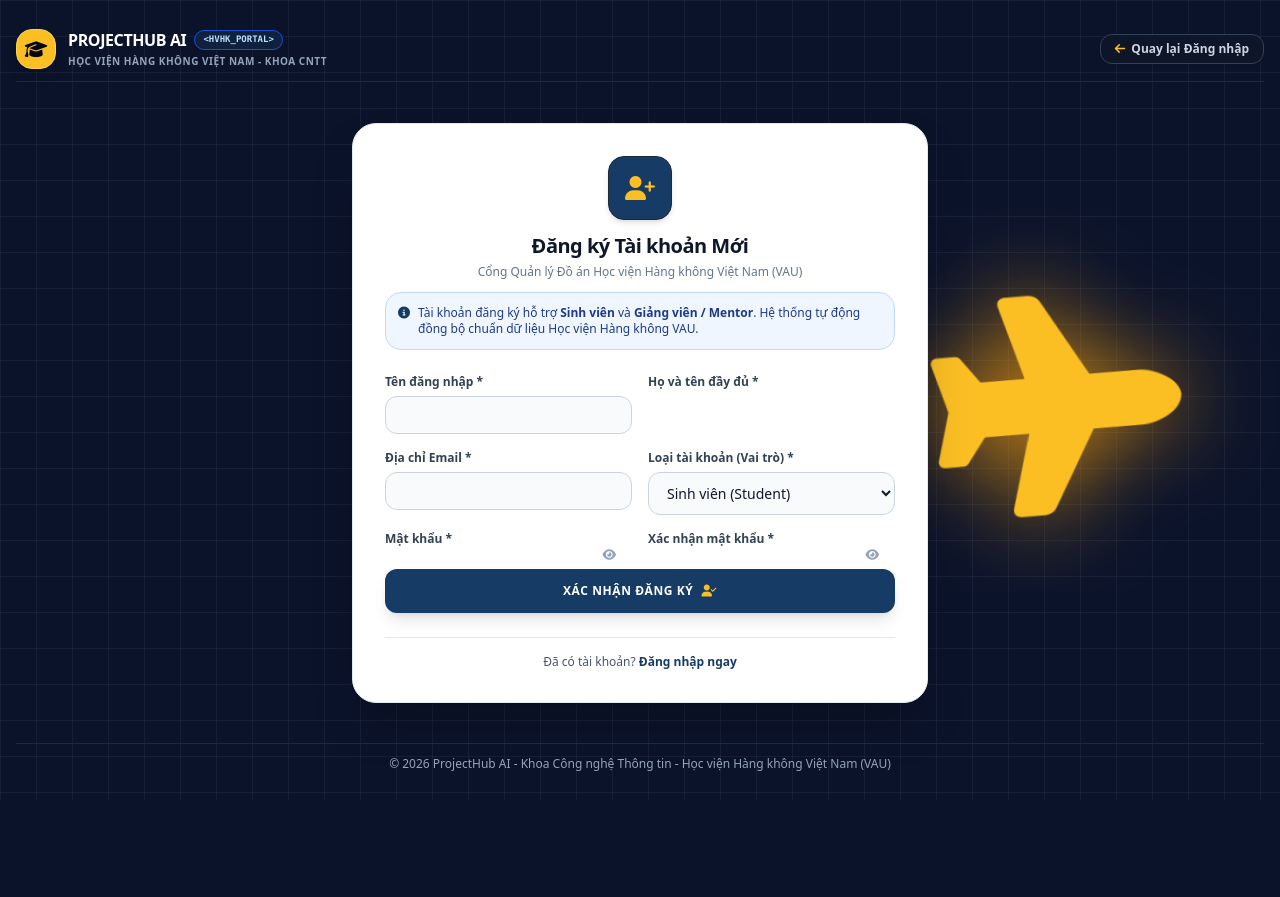
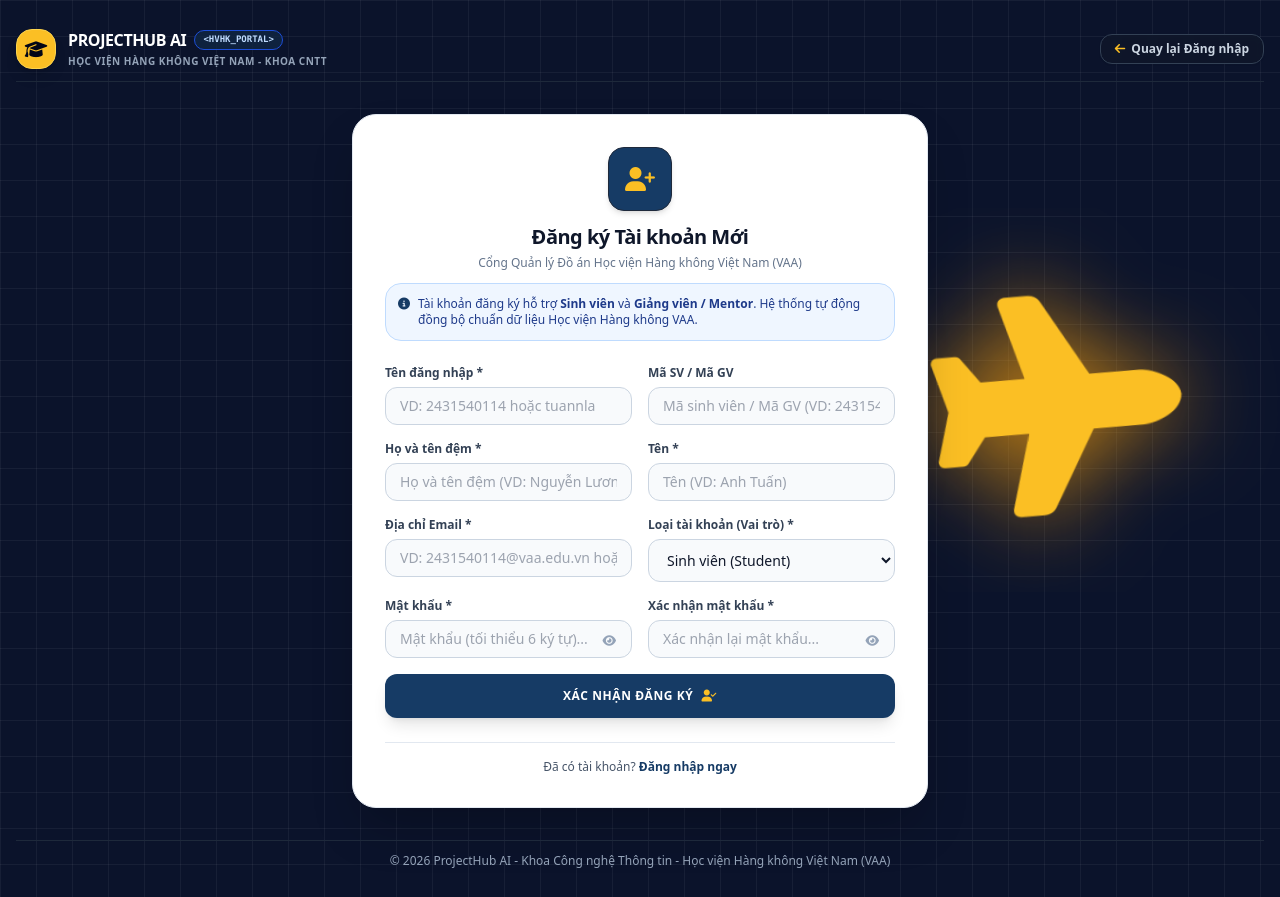
Before and after one commit to dachichi111104-ui/mentor, a Django app: page /register/ in a window 1280 px wide. Before the commit the page ends 793 px from the top, so only its background shows below. Run offline with Django 5.2, Linux system fonts and the light colour scheme; parts of the project's set-up code (start-up, migrations or seed data) failed here and were passed over; some libraries are stand-ins or nearby versions.

Commit message:
fix(register): fix form fields and update VAU->VAA branding on register page

```diff
--- a/accounts/forms.py
+++ b/accounts/forms.py
@@ -2,6 +2,8 @@ from django import forms
 from django.contrib.auth.forms import AuthenticationForm
 from django.contrib.auth.password_validation import validate_password
 from accounts.models import User, UserRole, UserStatus
+
+from accounts.utils import generate_mentor_email, generate_student_email
 
 class CustomLoginForm(AuthenticationForm):
     username = forms.CharField(
@@ -46,13 +48,13 @@ class CustomRegisterForm(forms.ModelForm):
         model = User
         fields = ['username', 'email', 'first_name', 'last_name', 'role', 'student_id', 'department', 'phone']
         widgets = {
-            'username': forms.TextInput(attrs={'class': 'w-full px-3 py-2 rounded-lg border border-slate-300 text-xs'}),
-            'email': forms.EmailInput(attrs={'class': 'w-full px-3 py-2 rounded-lg border border-slate-300 text-xs'}),
-            'first_name': forms.TextInput(attrs={'class': 'w-full px-3 py-2 rounded-lg border border-slate-300 text-xs'}),
-            'last_name': forms.TextInput(attrs={'class': 'w-full px-3 py-2 rounded-lg border border-slate-300 text-xs'}),
-            'student_id': forms.TextInput(attrs={'class': 'w-full px-3 py-2 rounded-lg border border-slate-300 text-xs', 'placeholder': 'Mã sinh viên / Mã GV...'}),
-            'department': forms.TextInput(attrs={'class': 'w-full px-3 py-2 rounded-lg border border-slate-300 text-xs'}),
-            'phone': forms.TextInput(attrs={'class': 'w-full px-3 py-2 rounded-lg border border-slate-300 text-xs'}),
+            'username': forms.TextInput(attrs={'class': 'w-full px-3 py-2 rounded-lg border border-slate-300 text-xs', 'placeholder': 'VD: 2431540114 hoặc tuannla'}),
+            'email': forms.EmailInput(attrs={'class': 'w-full px-3 py-2 rounded-lg border border-slate-300 text-xs', 'placeholder': 'VD: 2431540114@vaa.edu.vn hoặc tuannla@vaa.edu.vn'}),
+            'first_name': forms.TextInput(attrs={'class': 'w-full px-3 py-2 rounded-lg border border-slate-300 text-xs', 'placeholder': 'Họ và tên đệm (VD: Nguyễn Lương)'}),
+            'last_name': forms.TextInput(attrs={'class': 'w-full px-3 py-2 rounded-lg border border-slate-300 text-xs', 'placeholder': 'Tên (VD: Anh Tuấn)'}),
+            'student_id': forms.TextInput(attrs={'class': 'w-full px-3 py-2 rounded-lg border border-slate-300 text-xs', 'placeholder': 'Mã sinh viên / Mã GV (VD: 2431540114)'}),
+            'department': forms.TextInput(attrs={'class': 'w-full px-3 py-2 rounded-lg border border-slate-300 text-xs', 'placeholder': 'Khoa Công nghệ Thông tin'}),
+            'phone': forms.TextInput(attrs={'class': 'w-full px-3 py-2 rounded-lg border border-slate-300 text-xs', 'placeholder': 'Số điện thoại...'}),
         }
 
     def clean_password(self):
@@ -67,6 +69,22 @@ class CustomRegisterForm(forms.ModelForm):
         p2 = cleaned_data.get('confirm_password')
         if p1 and p2 and p1 != p2:
             raise forms.ValidationError("Mật khẩu xác nhận không trùng khớp.")
+
+        role = cleaned_data.get('role') or UserRole.STUDENT
+        email = cleaned_data.get('email')
+        student_id = cleaned_data.get('student_id')
+        username = cleaned_data.get('username')
+        first_name = cleaned_data.get('first_name', '')
+        last_name = cleaned_data.get('last_name', '')
+
+        if not email:
+            if role == UserRole.MENTOR:
+                cleaned_data['email'] = generate_mentor_email(first_name, last_name)
+            else:
+                cleaned_data['email'] = generate_student_email(student_id or username)
+        elif '@vau.edu.vn' in email:
+            cleaned_data['email'] = email.replace('@vau.edu.vn', '@vaa.edu.vn')
+
         return cleaned_data
 
 class ProfileUpdateForm(forms.ModelForm):
--- a/templates/accounts/register.html
+++ b/templates/accounts/register.html
@@ -81,10 +81,10 @@
                     <i class="fa-solid fa-user-plus text-amber-400"></i>
                 </div>
                 <h1 class="text-xl font-extrabold text-slate-900 tracking-tight">Đăng ký Tài khoản Mới</h1>
-                <p class="text-xs text-slate-500 mt-1 font-medium">Cổng Quản lý Đồ án Học viện Hàng không Việt Nam (VAU)</p>
+                <p class="text-xs text-slate-500 mt-1 font-medium">Cổng Quản lý Đồ án Học viện Hàng không Việt Nam (VAA)</p>
                 <div class="mt-3 p-3 bg-blue-50 border border-blue-200 rounded-2xl text-left text-xs text-blue-900 flex items-start space-x-2">
                     <i class="fa-solid fa-circle-info text-[#163B65] mt-0.5"></i>
-                    <span>Tài khoản đăng ký hỗ trợ <b>Sinh viên</b> và <b>Giảng viên / Mentor</b>. Hệ thống tự động đồng bộ chuẩn dữ liệu Học viện Hàng không VAU.</span>
+                    <span>Tài khoản đăng ký hỗ trợ <b>Sinh viên</b> và <b>Giảng viên / Mentor</b>. Hệ thống tự động đồng bộ chuẩn dữ liệu Học viện Hàng không VAA.</span>
                 </div>
             </div>
 
@@ -107,10 +107,25 @@
                     <div>
                         <label class="block text-xs font-bold text-slate-700 mb-1.5">Tên đăng nhập *</label>
                         {{ form.username }}
+                        {% if form.username.errors %}<div class="text-rose-500 text-[11px] mt-1 font-semibold">{{ form.username.errors.0 }}</div>{% endif %}
                     </div>
                     <div>
-                        <label class="block text-xs font-bold text-slate-700 mb-1.5">Họ và tên đầy đủ *</label>
-                        {{ form.full_name }}
+                        <label class="block text-xs font-bold text-slate-700 mb-1.5">Mã SV / Mã GV</label>
+                        {{ form.student_id }}
+                        {% if form.student_id.errors %}<div class="text-rose-500 text-[11px] mt-1 font-semibold">{{ form.student_id.errors.0 }}</div>{% endif %}
+                    </div>
+                </div>
+
+                <div class="grid grid-cols-1 sm:grid-cols-2 gap-4">
+                    <div>
+                        <label class="block text-xs font-bold text-slate-700 mb-1.5">Họ và tên đệm *</label>
+                        {{ form.first_name }}
+                        {% if form.first_name.errors %}<div class="text-rose-500 text-[11px] mt-1 font-semibold">{{ form.first_name.errors.0 }}</div>{% endif %}
+                    </div>
+                    <div>
+                        <label class="block text-xs font-bold text-slate-700 mb-1.5">Tên *</label>
+                        {{ form.last_name }}
+                        {% if form.last_name.errors %}<div class="text-rose-500 text-[11px] mt-1 font-semibold">{{ form.last_name.errors.0 }}</div>{% endif %}
                     </div>
                 </div>
 
@@ -118,10 +133,12 @@
                     <div>
                         <label class="block text-xs font-bold text-slate-700 mb-1.5">Địa chỉ Email *</label>
                         {{ form.email }}
+                        {% if form.email.errors %}<div class="text-rose-500 text-[11px] mt-1 font-semibold">{{ form.email.errors.0 }}</div>{% endif %}
                     </div>
                     <div>
                         <label class="block text-xs font-bold text-slate-700 mb-1.5">Loại tài khoản (Vai trò) *</label>
                         {{ form.role }}
+                        {% if form.role.errors %}<div class="text-rose-500 text-[11px] mt-1 font-semibold">{{ form.role.errors.0 }}</div>{% endif %}
                     </div>
                 </div>
 
@@ -129,20 +146,22 @@
                     <div>
                         <label class="block text-xs font-bold text-slate-700 mb-1.5">Mật khẩu *</label>
                         <div class="relative">
-                            {{ form.password1 }}
-                            <button type="button" onclick="togglePasswordVisibility('id_password1', this)" class="absolute right-3 top-1/2 -translate-y-1/2 text-slate-400 hover:text-slate-700 focus:outline-none p-1 transition-colors">
+                            {{ form.password }}
+                            <button type="button" onclick="togglePasswordVisibility('id_password', this)" class="absolute right-3 top-1/2 -translate-y-1/2 text-slate-400 hover:text-slate-700 focus:outline-none p-1 transition-colors">
                                 <i class="fa-solid fa-eye text-xs"></i>
                             </button>
                         </div>
+                        {% if form.password.errors %}<div class="text-rose-500 text-[11px] mt-1 font-semibold">{{ form.password.errors.0 }}</div>{% endif %}
                     </div>
                     <div>
                         <label class="block text-xs font-bold text-slate-700 mb-1.5">Xác nhận mật khẩu *</label>
                         <div class="relative">
-                            {{ form.password2 }}
-                            <button type="button" onclick="togglePasswordVisibility('id_password2', this)" class="absolute right-3 top-1/2 -translate-y-1/2 text-slate-400 hover:text-slate-700 focus:outline-none p-1 transition-colors">
+                            {{ form.confirm_password }}
+                            <button type="button" onclick="togglePasswordVisibility('id_confirm_password', this)" class="absolute right-3 top-1/2 -translate-y-1/2 text-slate-400 hover:text-slate-700 focus:outline-none p-1 transition-colors">
                                 <i class="fa-solid fa-eye text-xs"></i>
                             </button>
                         </div>
+                        {% if form.confirm_password.errors %}<div class="text-rose-500 text-[11px] mt-1 font-semibold">{{ form.confirm_password.errors.0 }}</div>{% endif %}
                     </div>
                 </div>
 
@@ -160,7 +179,7 @@
 
     <!-- Academic Footer -->
     <div class="w-full text-center text-xs text-slate-400 py-3 border-t border-slate-800 relative z-10">
-        © 2026 ProjectHub AI - Khoa Công nghệ Thông tin - Học viện Hàng không Việt Nam (VAU)
+        © 2026 ProjectHub AI - Khoa Công nghệ Thông tin - Học viện Hàng không Việt Nam (VAA)
     </div>
 
     <script>
```
